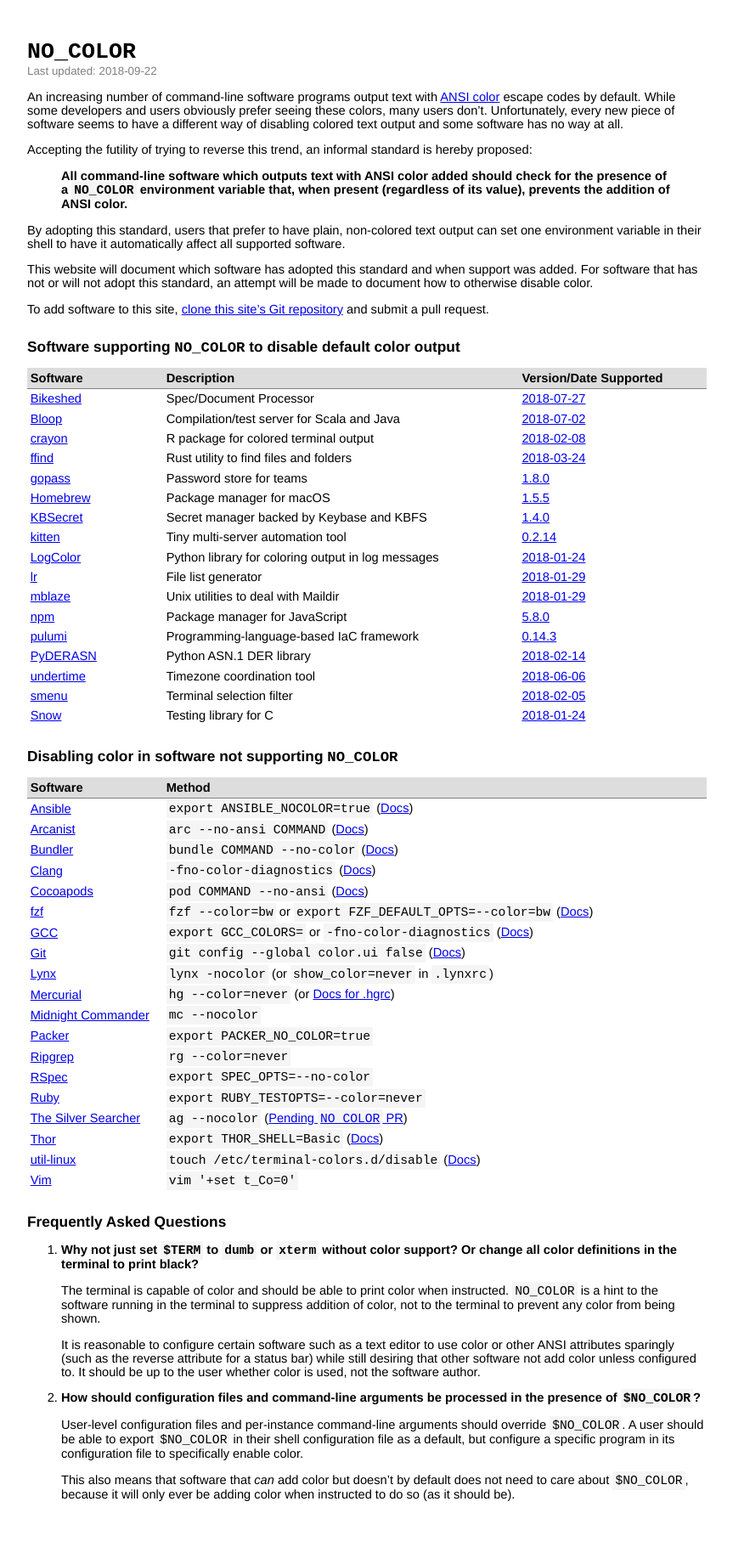
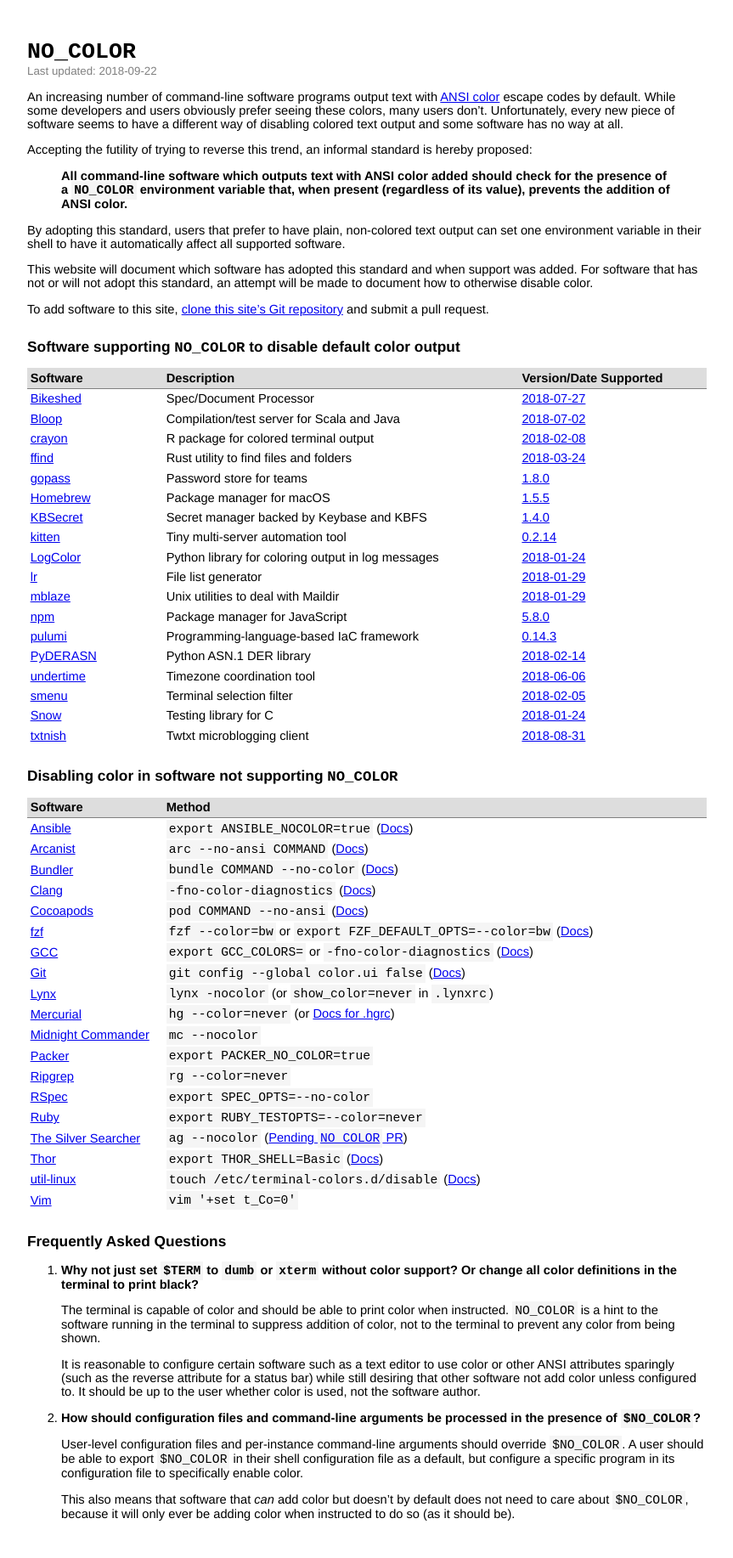
Before and after one commit to jcs/no_color, a Jekyll site: the page built from index.md, in a window 1280 px wide. Shown: the whole page at 85% size, without its empty margins (208-1071 px from the left). Built offline with Jekyll 4.4.1, drawn with Linux system fonts in a browser that asks for light colours; our own code applies the rules of GitHub Pages for plain Markdown files; before the commit the page ends 1811 px from its top, so only the background shows below that.

Commit message:
Add txtnish

```diff
--- a/index.md
+++ b/index.md
@@ -54,6 +54,7 @@ and submit a pull request.
 | [undertime](https://gitlab.com/anarcat/undertime) | Timezone coordination tool | [2018-06-06](https://gitlab.com/anarcat/undertime/commit/0c4c2b38f32127a0dc59d2bd6e5f9db0b61ca847) |
 | [smenu](https://github.com/p-gen/smenu) | Terminal selection filter | [2018-02-05](https://github.com/p-gen/smenu/commit/70d3ee5a328230dff3b744b2f0ca7ef20ecb530e) |
 | [Snow](https://github.com/mortie/snow) | Testing library for C | [2018-01-24](https://github.com/mortie/snow/commit/aadbbd375e03ec6000e23d817d2bd722b417296f) |
+| [txtnish](https://github.com/mdom/txtnish) | Twtxt microblogging client | [2018-08-31](https://github.com/mdom/txtnish/commit/257d312ac282ab99e8357e31f6c282b881fbb171) |
 {: rules="groups"}
 
 ## Disabling color in software not supporting `NO_COLOR`
```
